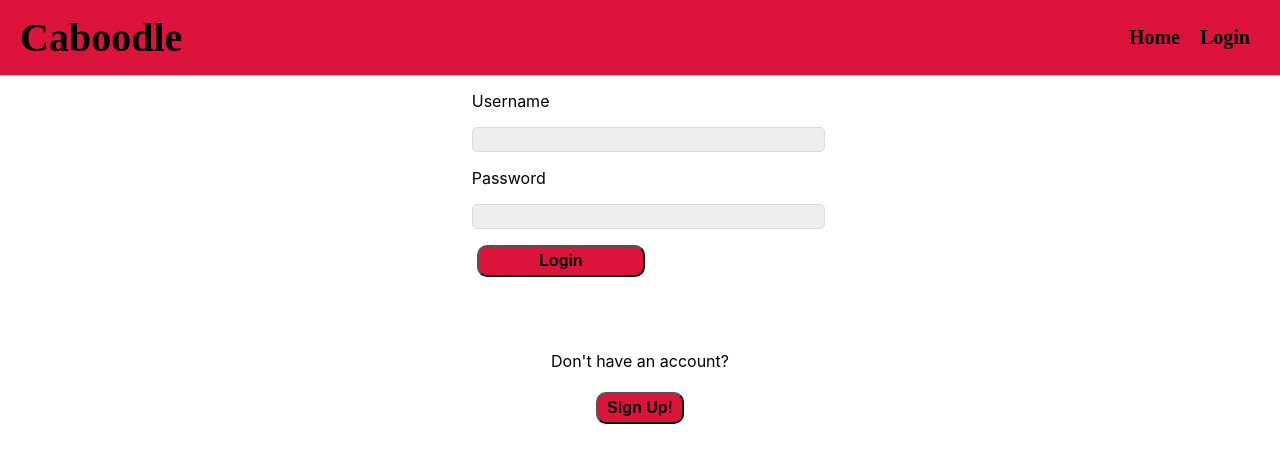
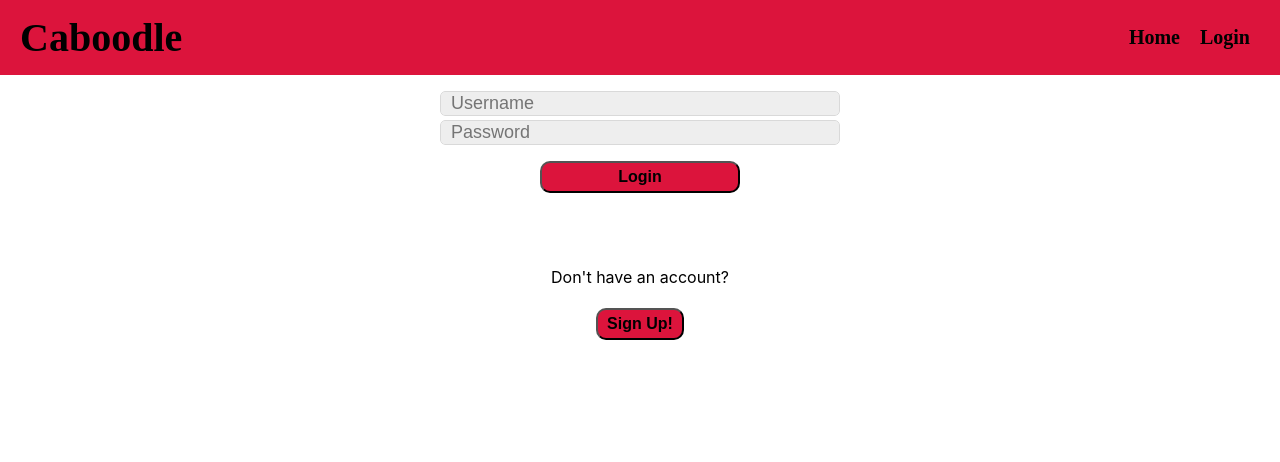
Before and after one commit to mguadagni/caboodle_react, a React (Create React App) app: page /login in a window 1280 px wide. Shown: the top 462 px of the page. Built offline with nearby package versions, Linux system fonts and the light colour scheme.

Commit message:
Implementing User Auth

```diff
--- a/src/components/Auth/Login.js
+++ b/src/components/Auth/Login.js
@@ -4,11 +4,11 @@ import {useNavigate} from 'react-router-dom';
 import Container from '../common/Container';
 import { AuthContext } from '../Providers/AuthProvider';
 import LoginForm from './LoginForm';
-import SignUp from './SignUp';
 
 const Login = () => {
+
     const [query, setQuery] = useState({
-        id:"",
+        username:"",
         password:"",
     })
 
@@ -26,7 +26,13 @@ const Login = () => {
         const data = query;
 
         try {
-            const res = await axios.get(`http://localhost:8080/api/auth/users/${query.id}`)
+            const res = await axios.post(`http://localhost:8080/api/auth/signin/`, {}, {
+                auth: {
+                    username: query.id,
+                    password: query.password
+                }
+            })
+
             setAuth({id: res.data.id, name: res.data.username})
             navigate('/');
         } catch (error) {
@@ -37,10 +43,6 @@ const Login = () => {
 
     const [token, setToken] = useState();
 
-    if (!token) {
-        return <LoginForm setToken={setToken} />
-    }
-
     return (
         <Container>
             <LoginForm onSubmit={onSubmit} query={query} updateForm={updateForm}/>
--- a/src/components/Auth/LoginForm.js
+++ b/src/components/Auth/LoginForm.js
@@ -5,23 +5,27 @@ import InLineInputContainer from '../common/InlineInputContainer';
 import Input from '../common/Input';
 import Button from '../common/Button';
 import {useNavigate} from 'react-router-dom';
-import Login from './Login';
 import Proptypes from 'prop-types';
 
-async function loginUser(credentials) {
-    return fetch('http://localhost:8080/api/auth/signin', {
-        method: 'POST',
-        headers: {
-            'Content-Type': 'application/json'
-        },
-        body: JSON.stringify(credentials)
-    })
-    .then(data => data.json())
-}
+// async function loginUser(credentials) {
 
-const LoginForm = ({setToken}) => {
+//     return fetch('http://localhost:8080/api/auth/signin', {
+//         method: 'POST',
+//         headers: {
+//             'Content-Type': 'application/json'
+//         },
+//         body: JSON.stringify(credentials)
+//     })
+//     .then(data => data.json())
+// }
+
+const LoginForm = (/*{setToken},*/ props) => {
 
     const navigate = useNavigate();
+
+    const handleChange = (e) => {
+        props.updateForm(e.target.id, e.target.value)
+    }
 
     const handleSignUpButton = (e) => {
         navigate('/signup');
@@ -30,29 +34,43 @@ const LoginForm = ({setToken}) => {
     const [username, setUserName] = useState();
     const [password, setPassword] = useState();
 
-    const handleSubmit = async e => {
-        e.preventDefault();
-        const token = await loginUser({
-            username,
-            password
-        });
-        setToken(token);
-        navigate('/');
-    }
+    // const handleSubmit = async e => {
+    //     e.preventDefault();
+    //     const token = await loginUser({
+    //         username,
+    //         password
+    //     });
+    //     setToken(token);
+    //     navigate('/');
+    // }
 
+    console.log(props);
     return (
         <Container>
-            <form onSubmit={handleSubmit}>
-                <label>
-                    <p>Username</p>
-                    <Input type='text' onChange={e => setUserName(e.target.value)} />
-                </label>
-                <label>
-                <p>Password</p>
-                    <Input type="password" onChange={e => setPassword(e.target.value)} />
-                </label>
+            <Form onSubmit={props.onSubmit}>
+                <InLineInputContainer style={{marginTop: '1em'}}>
+                    <Input
+                        name="id"
+                        id="username"
+                        placeholder="Username"
+                        value={props.query.username}
+                        onChange={handleChange}
+                        required
+                    />
+                </InLineInputContainer>
+                <InLineInputContainer style={{marginTop: '0.25em'}}>
+                    <Input
+                        name="password"
+                        id="password"
+                        placeholder="Password"
+                        value={props.query.password}
+                        onChange={handleChange}
+                        required
+                        type="password"
+                    />
+                </InLineInputContainer>
                 <Button style={{marginTop: '1em'}}>Login</Button>
-            </form>
+            </Form>
             <Form onSubmit={handleSignUpButton}>
                 <p style={{marginTop: '4em'}}>Don't have an account?</p>
                 <Button>Sign Up!</Button>
--- a/src/components/Home/Home.js
+++ b/src/components/Home/Home.js
@@ -13,7 +13,7 @@ const Home = (props) => {
         <Container>
             <Splash image={shopfront} style={{color:"#DC143C"}}>
                 <h1 style={{textShadow: "1px 0 0 white, 0 -1px 0 white, 0 1px 0 white, -1px 0 0 white"}}>
-                    Welcome to Caboodle {auth.name} !
+                    Welcome to Caboodle {auth.username} !
                 </h1>
 
                 <h2 style={{textShadow: "1px 0 0 white, 0 -1px 0 white, 0 1px 0 white, -1px 0 0 white"}}>
```
